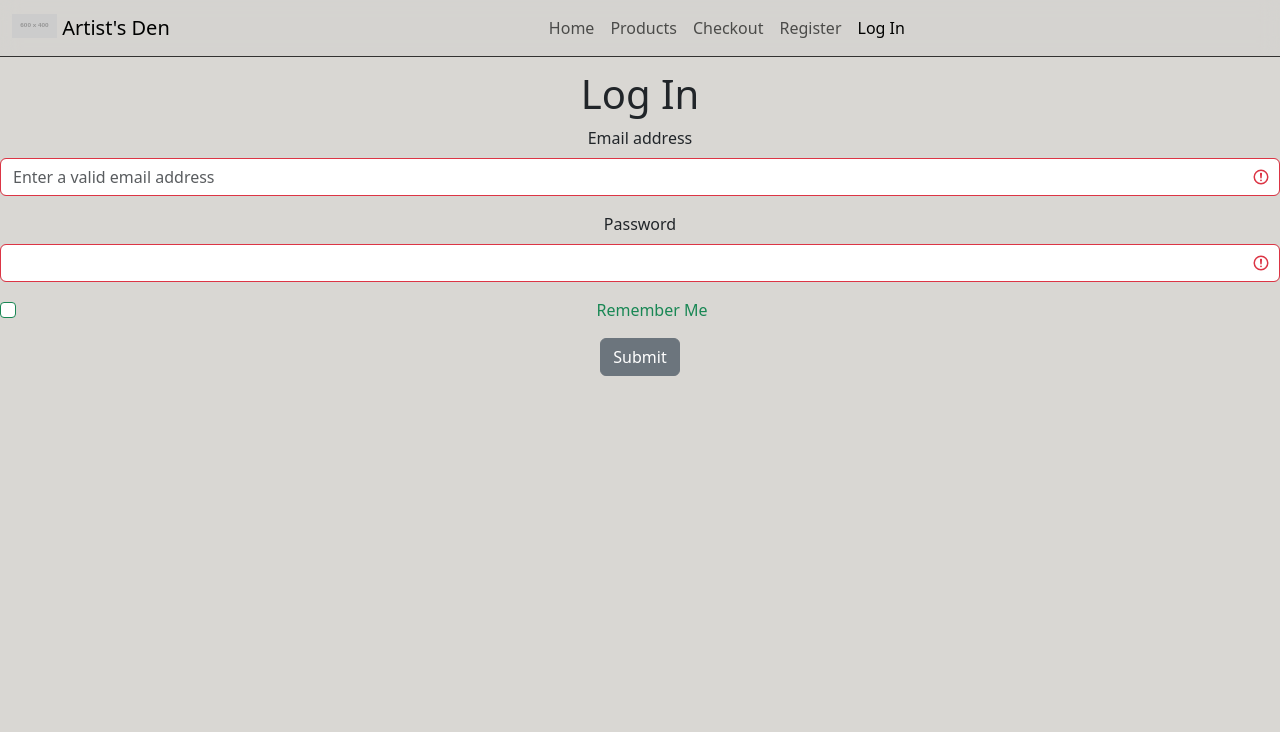
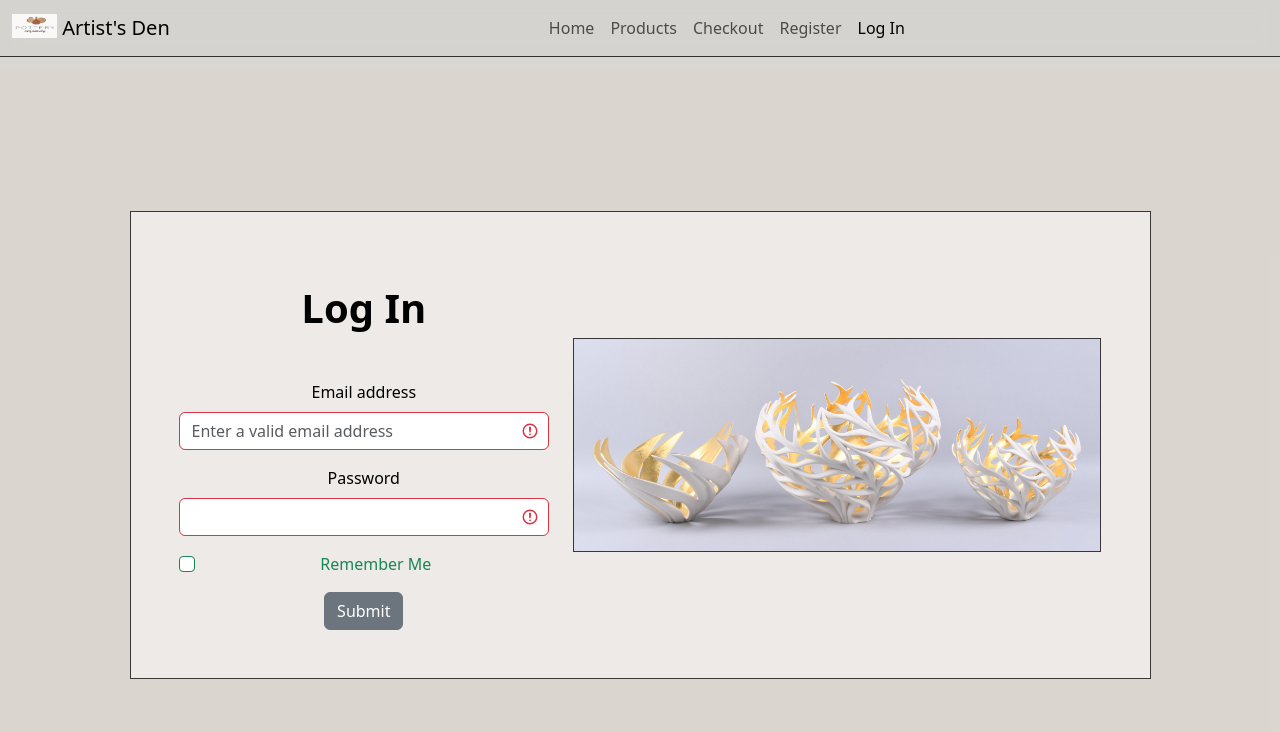
Before and after one commit to kitsuana/CapstoneOne_Ecommerce, a plain HTML site: page user-login.html in a window 1280 px wide. Drawn offline with nearby package versions, Linux system fonts and the light colour scheme; placeholder pictures from the web are drawn by us.

Commit message:
Added readme.md and nav logo

```diff
--- a/css/styles.css
+++ b/css/styles.css
@@ -24,15 +24,16 @@ body ul, p {
     font-size: 30px !important;
     color: #222;
     line-height: 1.3;
+    margin-bottom: 10px;
 }
 
 #artistQuoteArtisit {
-    border-top: 1px #212120df solid;
-    margin-bottom: 20px;
+    border-top: 1px #000000c3 solid;
+    margin-bottom: 50px;
 }
 
 .card.object {
-    border-color: black;
+    border-color: #000000c3;
     backdrop-filter: blur(10px);
     background-color: rgba(205, 203, 200, 0.315)
 }
@@ -55,10 +56,14 @@ body ul, p {
 
 .card.text-black {
     border-radius: 0%;
-    border-color: rgba(0, 0, 0, 0.704);
+    border-color: #000000c3;
     border-width: 1px;
     background-color: #ffffff7d;
     margin-bottom: 50px;
+}
+
+.form-check-label, .form-check-input {
+    color: black;
 }
 
 form-valid-color {color: darkolivegreen};
--- a/user-login.html
+++ b/user-login.html
@@ -14,7 +14,7 @@
       <nav class="navbar navbar-expand-lg fixed-top">
         <div class="container-fluid">
           <a class="navbar-brand" href="#">
-            <img src="https://placehold.co/600x400" alt="Logo" width="45" height="24" class="d-inline-block align-text-top">
+            <img src="images/pottery-ceramics-logo-design-three-260nw-2285739799.jpg" alt="ceramicsLogo" width="45" height="24" class="d-inline-block align-text-top">
             Artist's Den
           </a>
           <button class="navbar-toggler" type="button" data-bs-toggle="collapse" data-bs-target="#navbarSupportedContent" aria-controls="navbarSupportedContent" aria-expanded="false" aria-label="Toggle navigation">
@@ -43,16 +43,26 @@
       </nav>
     </header>
 
-    <h1>Log In</h1>
 
+    <section class="vh-100" style="background-color: #dcd6cfc3;">
+      <div class="container h-100">
+        <div class="row d-flex justify-content-center align-items-center h-100">
+          <div class="col-lg-12 col-xl-11">
+            <div class="card text-black">
+              <div class="card-body p-md-5">
+                <div class="row justify-content-center">
+                  <div class="col-md-10 col-lg-6 col-xl-5 order-2 order-lg-1">
                     <form class="was-validated">
+
+                      <p class="text-center h1 fw-bold mb-5 mx-1 mx-md-4 mt-4">Log In</p>
+
                       <div class="mb-3">
                         <label for="inputEmail" class="form-label">Email address</label>
-        <input type="email" class="form-control" id="inputEmail" placeholder="Enter a valid email address" required>
+                        <input type="email" class="form-control" id="inputEmail" style="max-width: 500px;" placeholder="Enter a valid email address" required>
                       </div>
                       <div class="mb-3">
                         <label for="inputPassword" class="form-label">Password</label>
-        <input type="password" class="form-control" id="inputPassword" required>
+                        <input type="password" class="form-control" id="inputPassword" style="max-width: 500px;" required>
                       </div>
                       <div class="mb-3 form-check">
                         <input type="checkbox" class="form-check-input" id="rememberCheck">
@@ -60,6 +70,20 @@
                       </div>
                       <button type="submit" class="btn btn-secondary">Submit</button>
                     </form>
+                  </div>
+                  <div class="col-md-10 col-lg-6 col-xl-7 d-flex align-items-center order-1 order-lg-2">
+
+                    <img src="images/H1122-L295612798_original.JPG"
+                      class="img-fluid" alt="Several pieces of pottery" style="border: 1px solid #000000c3;">
+
+                  </div>
+                </div>
+              </div>
+            </div>
+          </div>
+        </div>
+      </div>
+    </section>
 
     <script src="https://cdn.jsdelivr.net/npm/bootstrap@5.3.2/dist/js/bootstrap.bundle.min.js" integrity="sha384-C6RzsynM9kWDrMNeT87bh95OGNyZPhcTNXj1NW7RuBCsyN/o0jlpcV8Qyq46cDfL" crossorigin="anonymous"></script>
   </body>
```
Also changed, not shown: checkout.html (+2 -2 lines), index.html (+5 -5 lines), products.html (+1 -1 lines), user-registration.html (+2 -2 lines), images/61O1RnW5BgL._AC_UF1000,1000_QL80_.jpg (added), images/pottery-ceramics-logo-design-three-260nw-2285739799.jpg (added), 1 other file. Lines whose indentation alone changed are shown as unchanged.
